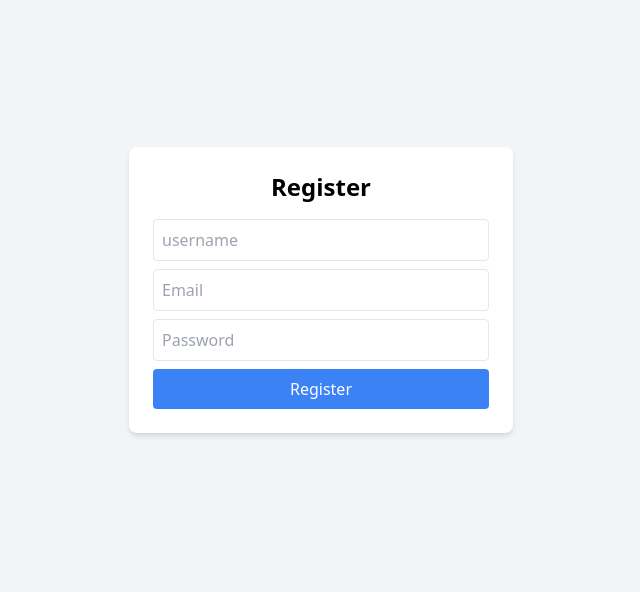
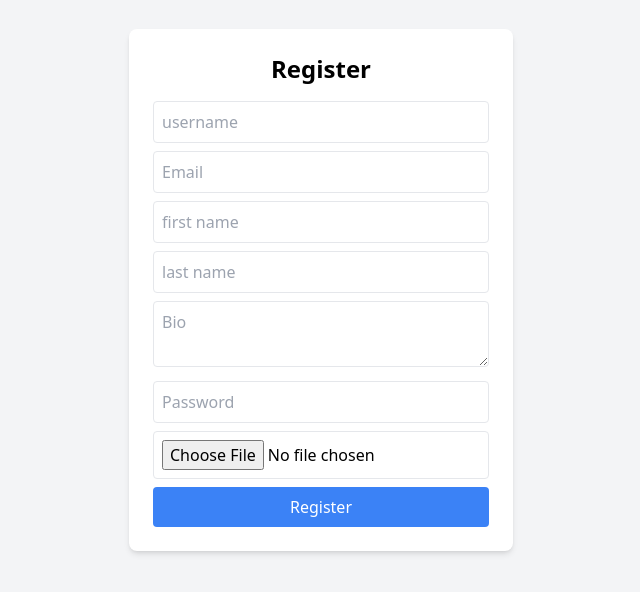
Before and after one commit to RajChandan/social_media, a React (Create React App) app in the folder frontend/: page / in a window 1280 px wide. Shown: the part 110-702 px from the top of the page, without its empty margins (319-959 px from the left). Built offline with nearby package versions, Linux system fonts and the light colour scheme.

Commit message:
added other fields to register

```diff
--- a/frontend/src/api.js
+++ b/frontend/src/api.js
@@ -5,7 +5,10 @@ const API_URL = "http://127.0.0.1:8000";
 export const registerUser = async (userdata) => {
     try
     {
-        const response = await axios.post(`${API_URL}/user/register/`,userdata);
+        const response = await axios.post(`${API_URL}/user/register/`,JSON.stringify(userdata),
+        {
+            headers : {"Content-Type":"application/json"}
+        });
         return response.data;
 
     }
--- a/frontend/src/pages/register.js
+++ b/frontend/src/pages/register.js
@@ -4,13 +4,14 @@ import {useNavigate} from "react-router-dom";
 
 const Register = () =>
 {
-    const [formData,setFormData] = useState({username:"",email:"",password:""});
+    const [formData,setFormData] = useState({username:"",email:"",password:"",first_name:"",last_name:"",bio:""});
     const [error,setError] = useState(null);
+    const [success,setSuccess] = useState(null);
     //const navigate =   useNavigate();
 
     const handleChange = (e) =>
     {
-        setFormData({...formData,[e.target.name]:[e.target.value]});
+        setFormData({...formData,[e.target.name] : e.target.value});
     };
 
     const handleSubmit = async(e) =>
@@ -19,11 +20,13 @@ const Register = () =>
         try
         {
             await registerUser(formData);
+            setSuccess("User created Successfully !!")
             //navigate("/login");
         }
         catch(err)
         {
             setError(err.message || "Registration failed");
+
         }
     };
 
@@ -33,9 +36,14 @@ const Register = () =>
             <form onSubmit={handleSubmit} className="bg-white p-6 rounded-lg shadow-md w-96">
                 <h2 className="text-2xl font-bold text-center mb-4">Register</h2>
                 {error && <p className="text-red-500">{error}</p>}
+                {success && <p className="text-green-500 mb-2">{success}</p>}
                 <input type="text" name="username" placeholder="username" className="w-full p-2 mb-2 border rounded" onChange={handleChange} required/>
                 <input type="email" name="email" placeholder="Email" className="w-full p-2 mb-2 border rounded" onChange={handleChange} required/>
+                <input type="text" name="first_name" placeholder="first name" className="w-full p-2 mb-2 border rounded" onChange={handleChange} required/>
+                <input type="text" name="last_name" placeholder="last name" className="w-full p-2 mb-2 border rounded" onChange={handleChange} required/>
+                <textarea name="bio" placeholder="Bio" className="w-full p-2 mb-2 border rounded" onChange={handleChange} />
                 <input type="password" name="password" placeholder="Password" className="w-full p-2 mb-2 border rounded" onChange={handleChange} required/>
+                <input type="file" name="profile_picture" accept="image/*" className="w-full p-2 mb-2 border rounded"/>
                 <button type="submit" className="w-full bg-blue-500 text-white p-2 rounded hover:bg-blue-600">Register</button>
             </form>
 
```
